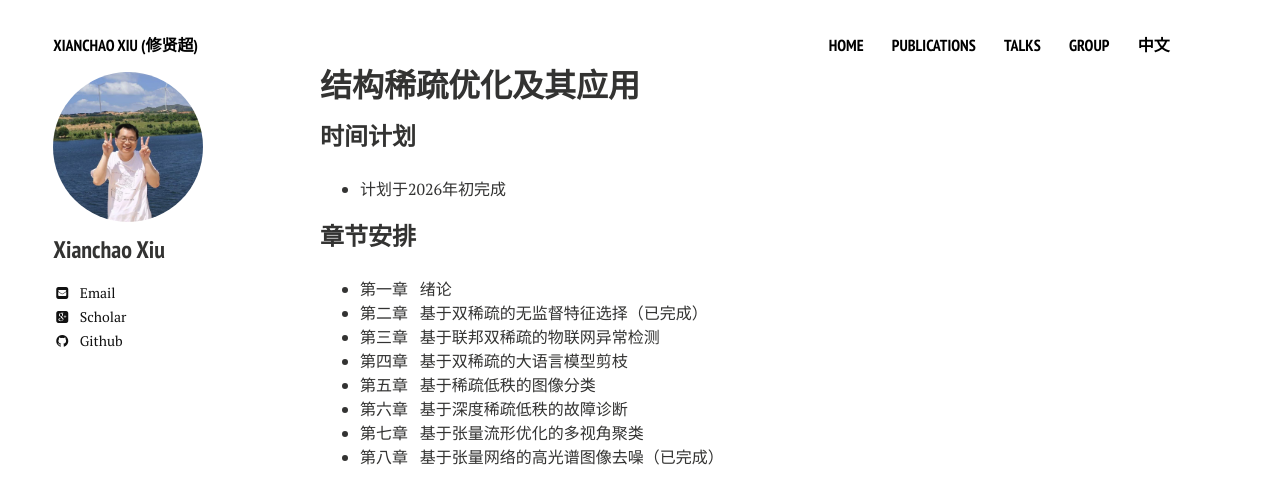
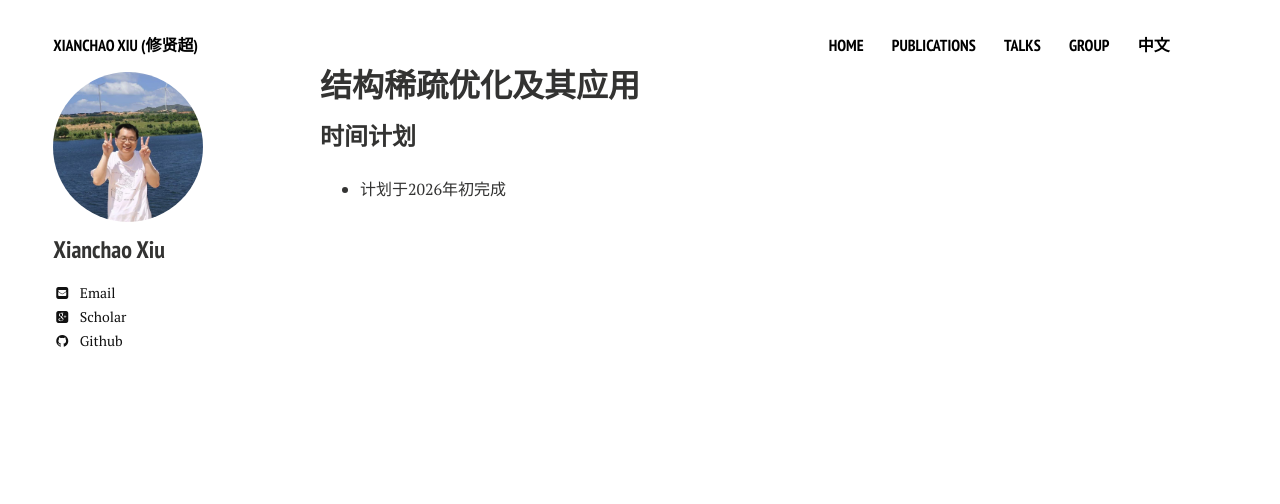
Before and after one commit to xianchaoxiu/xianchaoxiu.github.io, a Jekyll site: the page built from chinese/book/SSO/index.md, in a window 1280 px wide. Shown: the top 504 px of the page. Built offline with Jekyll 4.4.1, drawn with Linux system fonts in a browser that asks for light colours; nearby versions of some CDN libraries.

Commit message:
Update index.md

```diff
--- a/chinese/book/SSO/index.md
+++ b/chinese/book/SSO/index.md
@@ -8,14 +8,3 @@ share: false
 
 ### 时间计划
 * 计划于2026年初完成 <br>
-
-
-### 章节安排
-* 第一章 &nbsp;  绪论 <br>
-* 第二章 &nbsp;  基于双稀疏的无监督特征选择（已完成） <br>
-* 第三章 &nbsp;  基于联邦双稀疏的物联网异常检测 <br>
-* 第四章 &nbsp;  基于双稀疏的大语言模型剪枝 <br>
-* 第五章 &nbsp;  基于稀疏低秩的图像分类 <br>
-* 第六章 &nbsp;  基于深度稀疏低秩的故障诊断 <br>
-* 第七章 &nbsp;  基于张量流形优化的多视角聚类 <br>
-* 第八章 &nbsp;  基于张量网络的高光谱图像去噪（已完成） <br>
```
